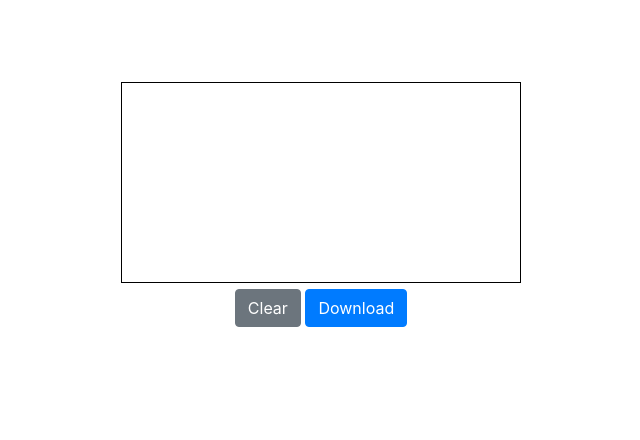
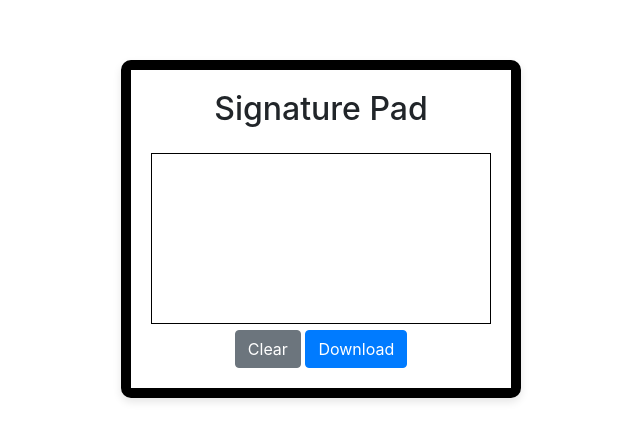
Before and after one commit to maheshhmahi/signature, a plain HTML site: page index.html in a window 1280 px wide. Shown: the part 196-636 px from the top of the page, without its empty margins (319-959 px from the left). Drawn offline with nearby package versions, Linux system fonts and the light colour scheme.

Commit message:
added style

```diff
--- a/index.html
+++ b/index.html
@@ -12,6 +12,7 @@
   </head>
   <body>
     <div class="signature-container">
+      <h2 class="mb-4">Signature Pad</h2>
       <canvas id="signatureCanvas" width="400" height="200"></canvas>
       <button class="btn btn-secondary" onclick="clearSignature()">
         Clear
--- a/style.css
+++ b/style.css
@@ -10,6 +10,13 @@ body {
     text-align: center;
     max-width: 400px;
     margin: 0 auto;
+    border: 10px solid black;
+    border-radius: 10px;
+    overflow: hidden;
+    background-color: white;
+    box-shadow: 0 4px 8px rgba(0, 0, 0, 0.1);
+    padding: 20px;
+    margin-top: 50px;
   }
 
   canvas {
```
